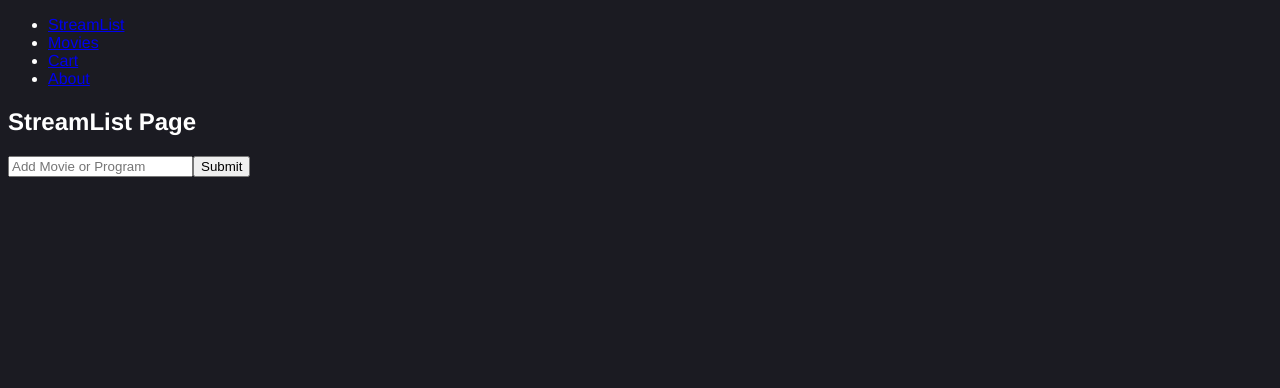
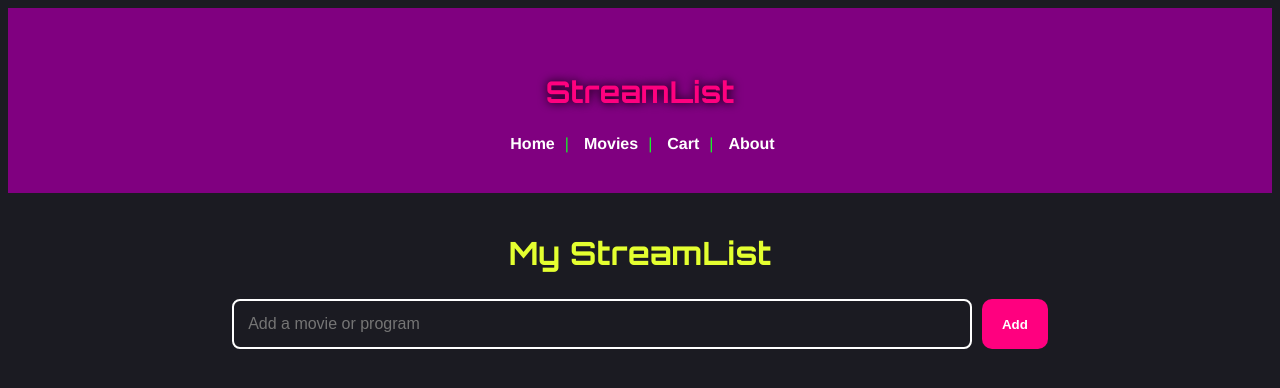
Before and after one commit to stacie6289/INT499-StreamList-App-Project, a React (Create React App) app: page / in a window 1280 px wide. Shown: the top 388 px of the page. Built offline with nearby package versions, Linux system fonts and the light colour scheme.

Commit message:
Add files via upload

```diff
--- a/src/components/About.js
+++ b/src/components/About.js
@@ -2,8 +2,8 @@ import React from 'react';
 
 function About() {
     return (
-        <div>
-            <h2>About Page</h2>
+        <div className="page">
+            <h2>About</h2>
             <p>Content coming soon!</p>
         </div>
     );
--- a/src/components/Cart.js
+++ b/src/components/Cart.js
@@ -2,8 +2,8 @@ import React from 'react';
 
 function Cart() {
     return (
-        <div>
-            <h2>Cart Page</h2>;
+        <div className="page">
+            <h2>Cart</h2>
             <p>Content coming soon!</p>
         </div>
     );
--- a/src/components/Movies.js
+++ b/src/components/Movies.js
@@ -2,8 +2,8 @@ import React from 'react';
 
 function Movies() {
     return (
-        <div>
-            <h2>Movies Page</h2>
+        <div className="page">
+            <h2>Movies</h2>
             <p>Content coming soon!</p>
         </div>
     );
--- a/src/components/NavBar.js
+++ b/src/components/NavBar.js
@@ -1,15 +1,22 @@
 import React from 'react';
 import { Link } from 'react-router-dom';
 
+import '../NavBar.css';
+
 function NavBar() {
     return (
-        <nav>
-            <ul>
-                <li><Link to="/">StreamList</Link></li>
-                <li><Link to="/movies">Movies</Link></li>
-                <li><Link to="/cart">Cart</Link></li>
-                <li><Link to="/about">About</Link></li>
-            </ul>
+        <nav className="navbar">
+            <h1 className="logo">StreamList</h1>
+
+            <div className="nav-links">
+                <Link to="/">Home</Link>
+                <span>|</span>
+                <Link to="/movies">Movies</Link>
+                <span>|</span>
+                <Link to="/cart">Cart</Link>
+                <span>|</span>
+                <Link to="/about">About</Link>
+            </div>
         </nav>
     );
 }
--- a/src/components/StreamList.js
+++ b/src/components/StreamList.js
@@ -1,26 +1,116 @@
 import React, { useState } from 'react';
+
+import '../StreamList.css';
+
+import '@fortawesome/fontawesome-free/css/all.min.css';
 
 function StreamList() {
     const [input, setInput] = useState('');
+    const [items, setItems] = useState([]);
+    const [editId, setEditId] = useState(null);
 
     const handleSubmit = (e) => {
         e.preventDefault();
-        console.log('Input:', input);
+
+        if (!input.trim()) return;
+
+        if (editId) {
+            const updatedItems = items.map((item) =>
+                item.id === editId
+                    ? { ...item, text: input }
+                    : item
+            );
+
+            setItems(updatedItems);
+            setEditId(null);
+
+        }   else {
+            const newItem = {
+                id: Date.now(),
+                text:input,
+                completed:false
+            };
+
+            setItems([...items,newItem]);
+        }
+
+        console.log(input);
+
         setInput('');
+
+    };
+
+    const deleteItem = (id) => {
+        const filteredItems = items.filter(
+            (item) => item.id !== id
+        );
+
+        setItems(filteredItems);
+    };
+
+    const toggleComplete = (id) => {
+        const updatedItems = items.map((item) =>
+            item.id === id
+                ?{ ... item, completed: !item.completed }
+                :item
+        );
+
+        setItems(updatedItems);
+    };
+
+    const editItem = (id) => {
+        const selectedItem = items.find(
+            (item) => item.id === id
+        );
+
+        setInput(selectedItem.text);
+        setEditId(id);
     };
 
     return (
-        <div>
-            <h2>StreamList Page</h2>
-            <form onSubmit={handleSubmit}>
+        <div className="container">
+            <h2>My StreamList</h2>
+
+            <form onSubmit={handleSubmit} className="form">
                 <input
-                  type="text"
-                  placeholder="Add Movie or Program"
-                  value={input}
-                  onChange={(e) => setInput(e.target.value)}
+                    type="text"
+                    placeholder="Add a movie or program"
+                    value={input}
+                    onChange={(e) => setInput(e.target.value)}
                 />
-                <button type="submit">Submit</button>
+
+                <button type="submit">
+                    {editId ? 'Update' : 'Add'}
+                </button>
             </form>
+
+            <div className="list-container">
+                {items.map((item) => (
+                    <div className="list-item" key={item.id}>
+                        <span
+                            className={
+                                item.completed ? 'completed' : ''
+                            }
+                        >
+                            {item.text}
+                        </span>
+
+                        <div className="buttons">
+                            <button onClick={() => toggleComplete(item.id)}>
+                                <i className="fas fa-check"></i>
+                            </button>
+
+                            <button onClick={() => editItem(item.id)}>
+                                <i className="fas fa-edit"></i>
+                            </button>
+
+                            <button onClick={() => deleteItem(item.id)}>
+                                <i className="fas fa-trash"></i>
+                            </button>
+                        </div>
+                    </div>
+                ))}
+            </div>
         </div>
     );
 }
```
